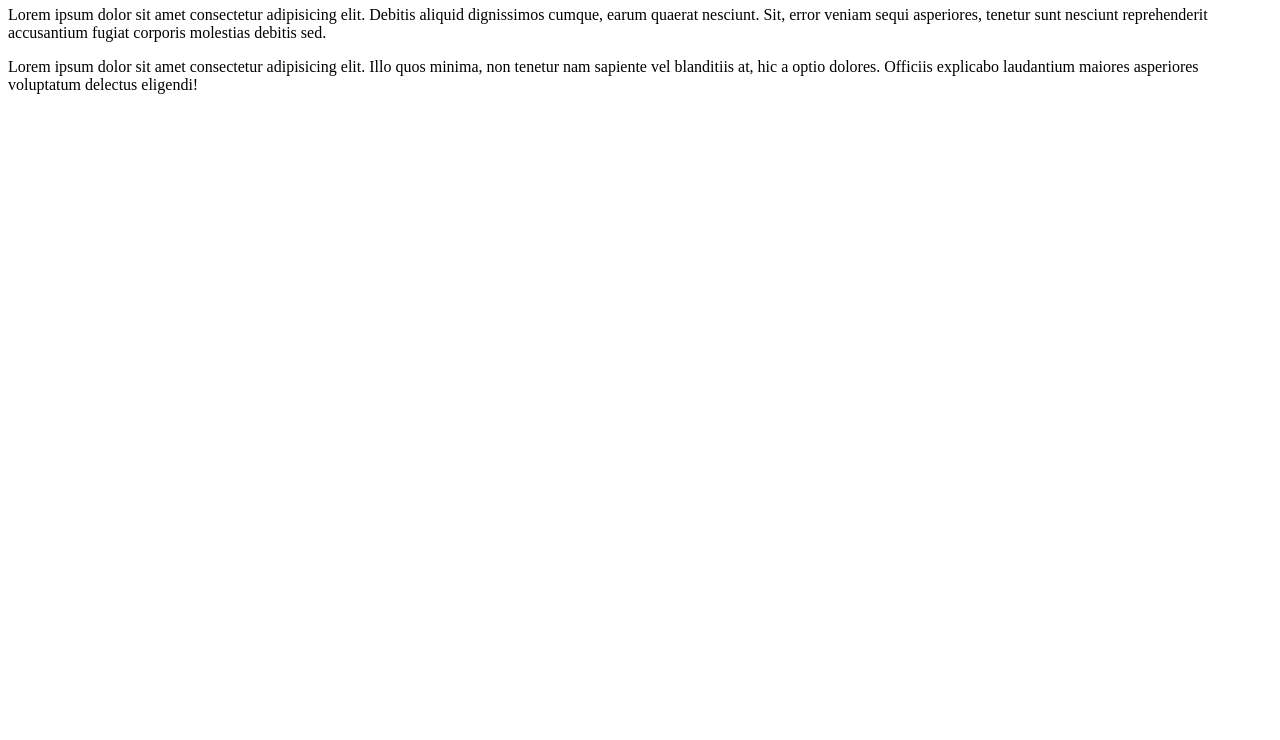
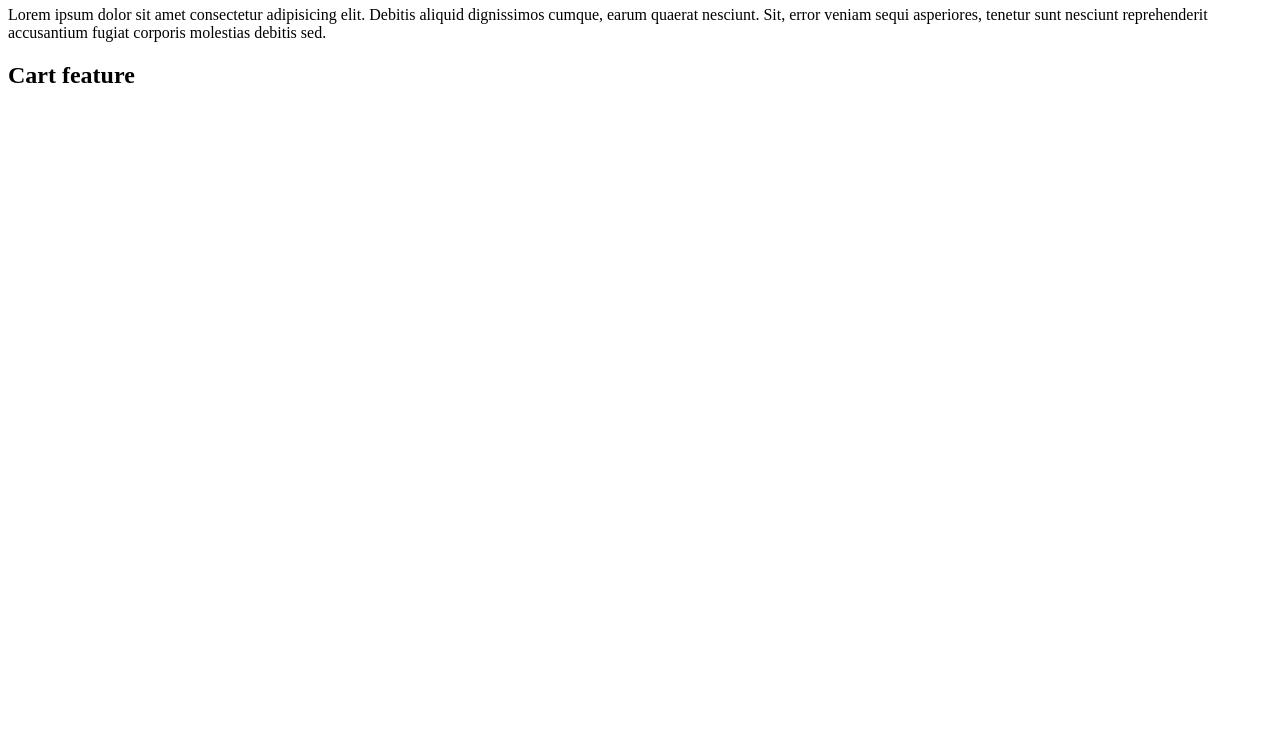
Before and after one commit to napatwongchr/git-remote-repo-test, a plain HTML site: page index.html in a window 1280 px wide. Shown: the part 60-800 px from the top of the page. Drawn offline with Linux system fonts and the light colour scheme.

Commit message:
feat: add cart to landing page

```diff
--- a/index.html
+++ b/index.html
@@ -5,8 +5,4 @@
   asperiores, tenetur sunt nesciunt reprehenderit accusantium fugiat corporis
   molestias debitis sed.
 </p>
-<p>
-  Lorem ipsum dolor sit amet consectetur adipisicing elit. Illo quos minima, non
-  tenetur nam sapiente vel blanditiis at, hic a optio dolores. Officiis
-  explicabo laudantium maiores asperiores voluptatum delectus eligendi!
-</p>
+<h2>Cart feature</h2>
```
